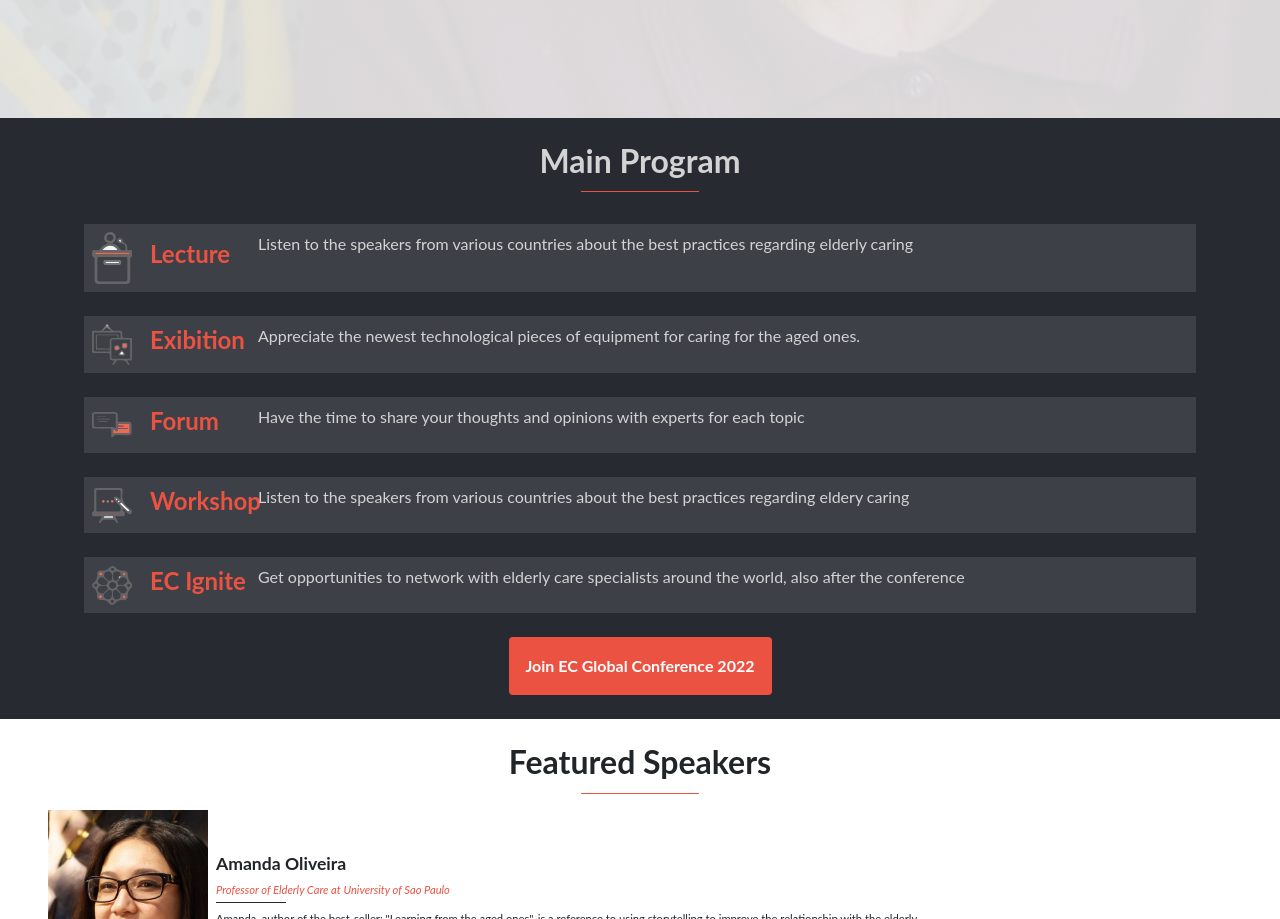
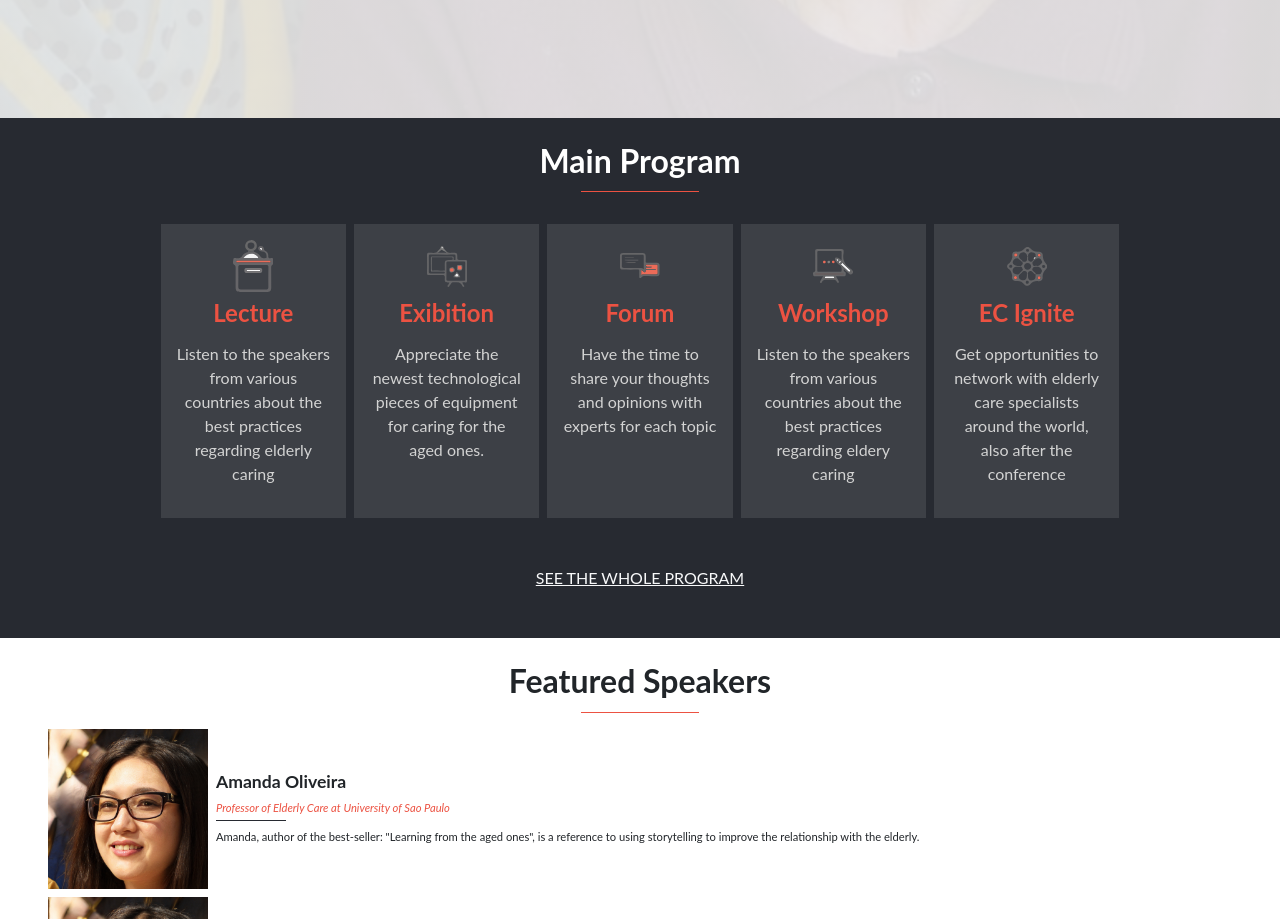
Before and after one commit to leopiresgoss/first-capstone, a website: page index.html in a window 1280 px wide. Shown: the part 683-1602 px from the top of the page. Drawn offline with nearby package versions, Linux system fonts and the light colour scheme; a web font is replaced by a local one.

Commit message:
Adapt main program section and remove unnecessary code

```diff
--- a/index.html
+++ b/index.html
@@ -89,47 +89,48 @@
         <h2 class="title text-center pt-4">Main Program</h2>
         <hr>
       </div>
-      <div class="cards">
-        <div class="row row-cols-1 gap-4 mt-4 px-3 px-lg-5">
-          <div class="box col d-grid">
-            <div class="icon d-flex align-items-center">
+      <div class="cards d-md-flex align-items-start justify-content-center">
+        <div class="row row-cols-1 row-cols-md-6 gap-4 gap-md-2 justify-content-md-center mt-4 mt-md-0 px-3 px-lg-5 pt-md-4">
+          <div class="box col d-grid p-md-3">
+            <div class="icon d-flex justify-content-md-center align-items-center">
               <img src="images/icons/lecture.svg" alt="">
             </div>
-            <h4 class="d-flex align-items-center">Lecture</h4>
-            <p>Listen to the speakers from various countries about the best practices regarding elderly caring</p>
+            <h4 class="d-flex justify-content-md-center align-items-center">Lecture</h4>
+            <p class="text-md-center">Listen to the speakers from various countries about the best practices regarding elderly caring</p>
           </div>
-          <div class="box col d-grid">
-            <div class="icon d-flex align-items-center">
+          <div class="box col d-grid p-md-3">
+            <div class="icon d-flex justify-content-md-center align-items-center">
               <img src="images/icons/exhibition.svg" alt="">
             </div>
-            <h4 class="d-flex align-items-center">Exibition</h4>
-            <p>Appreciate the newest technological pieces of equipment for caring for the aged ones.</p>
+            <h4 class="d-flex justify-content-md-center align-items-center">Exibition</h4>
+            <p class="text-md-center">Appreciate the newest technological pieces of equipment for caring for the aged ones.</p>
           </div>
-          <div class="box col d-grid">
-            <div class="icon d-flex align-items-center">
+          <div class="box col d-grid p-md-3">
+            <div class="icon d-flex justify-content-md-center align-items-center">
               <img src="images/icons/forum.svg" alt="">
             </div>
-            <h4 class="d-flex align-items-center">Forum</h4>
-            <p>Have the time to share your thoughts and opinions with experts for each topic</p>
+            <h4 class="d-flex justify-content-md-center align-items-center">Forum</h4>
+            <p class="text-md-center">Have the time to share your thoughts and opinions with experts for each topic</p>
           </div>
-          <div class="box col d-grid">
-            <div class="icon d-flex align-items-center">
+          <div class="box col d-grid p-md-3">
+            <div class="icon d-flex justify-content-md-center align-items-center">
               <img src="images/icons/workshop.svg" alt="">
             </div>
-            <h4 class="d-flex align-items-center">Workshop</h4>
-            <p>Listen to the speakers from various countries about the best practices regarding eldery caring</p>
+            <h4 class="d-flex justify-content-md-center align-items-center">Workshop</h4>
+            <p class="text-md-center">Listen to the speakers from various countries about the best practices regarding eldery caring</p>
           </div>
-          <div class="box col d-grid">
-            <div class="icon d-flex align-items-center">
+          <div class="box col d-grid p-md-3">
+            <div class="icon d-flex justify-content-md-center align-items-center">
               <img src="images/icons/ccIgnite.svg" alt="">
             </div>
-            <h4 class="d-flex align-items-center">EC Ignite</h4>
-            <p>Get opportunities to network with elderly care specialists around the world, also after the conference</p>
+            <h4 class="d-flex justify-content-md-center align-items-center">EC Ignite</h4>
+            <p class="text-md-center">Get opportunities to network with elderly care specialists around the world, also after the conference</p>
           </div>
         </div>
       </div>
       <div class="section-footer d-flex justify-content-center">
-        <a href="#" class="btn join-conference my-4">Join EC Global Conference 2022</a>
+        <a href="#" class="btn join-conference my-4 d-md-none">Join EC Global Conference 2022</a>
+        <a href="#" class="text-light py-5">SEE THE WHOLE PROGRAM</a>
       </div>
     </section>
     <section id="speakers" class="container-fluid px-3 px-lg-5">
--- a/styles/desktop.css
+++ b/styles/desktop.css
@@ -45,4 +45,20 @@
   #headline h1 {
     font-size: 3em;
   }
+
+  /* program */
+  #program {
+    min-height: 50vh;
+  }
+
+  #program .cards {
+    min-height: 25vh;
+  }
+
+  .box {
+    grid-template-columns: 1fr;
+    grid-template-rows: 52px 34px 1fr;
+    flex-grow: 0;
+    max-width: 300px;
+  }
 }
--- a/styles/style.css
+++ b/styles/style.css
@@ -108,6 +108,10 @@ section hr {
 /* main program */
 #program {
   background-color: #272a31;
+}
+
+#program .title {
+  color: #fff;
 }
 
 #program > * {
```
